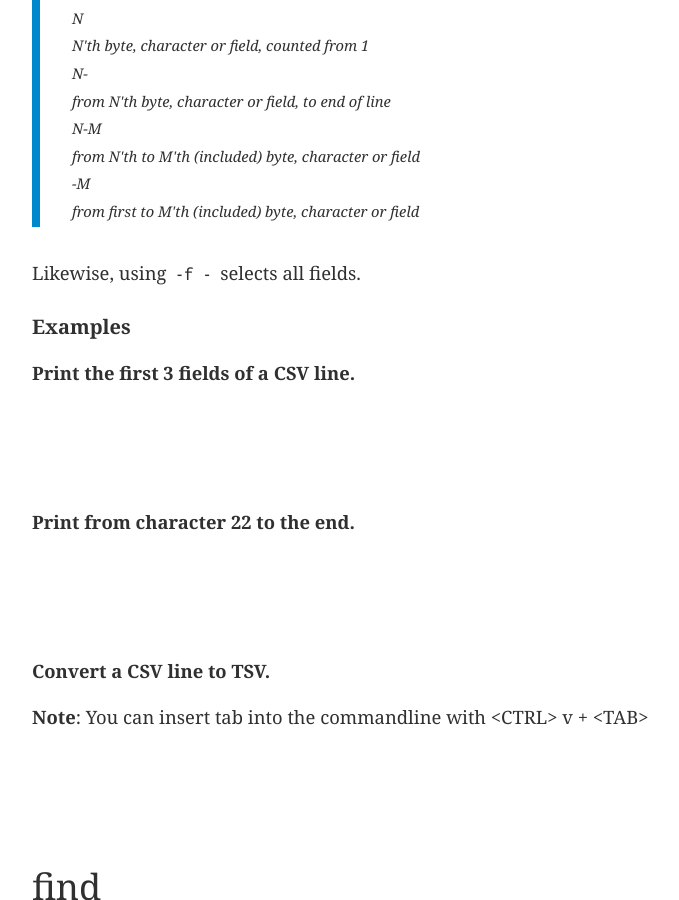
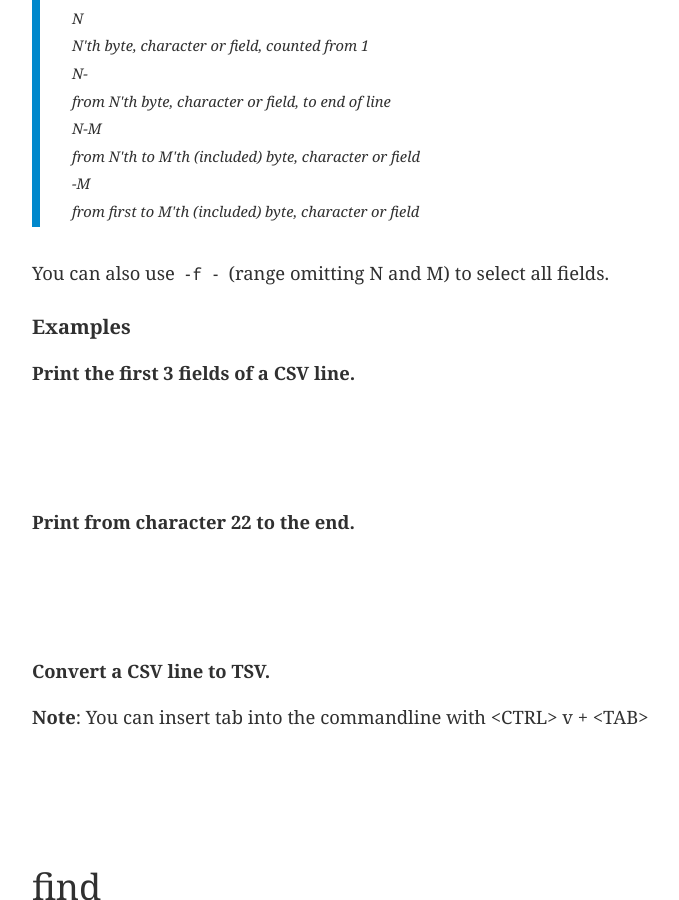
Before and after one commit to abstractOwl/abstractOwl.github.io, a Jekyll site: the page built from _posts/2015-02-08-logs-logs-logs.md, in a window 1280 px wide and 900 px high, scrolled down 2304 px. Shown: the whole window, without its empty margins (240-919 px from the left). Built offline with Jekyll 4.4.1, drawn with Linux system fonts in a browser that asks for light colours; comment, search, counter and statistics services are not loaded.

Commit message:
Fix awkward sentence

```diff
--- a/_posts/2015-02-08-logs-logs-logs.md
+++ b/_posts/2015-02-08-logs-logs-logs.md
@@ -86,7 +86,7 @@ of fields:
 >   <dd>from first to M'th (included) byte, character or field</dd>
 > </dl>
 
-Likewise, using `-f -` selects all fields.
+You can also use `-f -` (range omitting N and M) to select all fields.
 
 ### Examples
 **Print the first 3 fields of a CSV line.**
```
